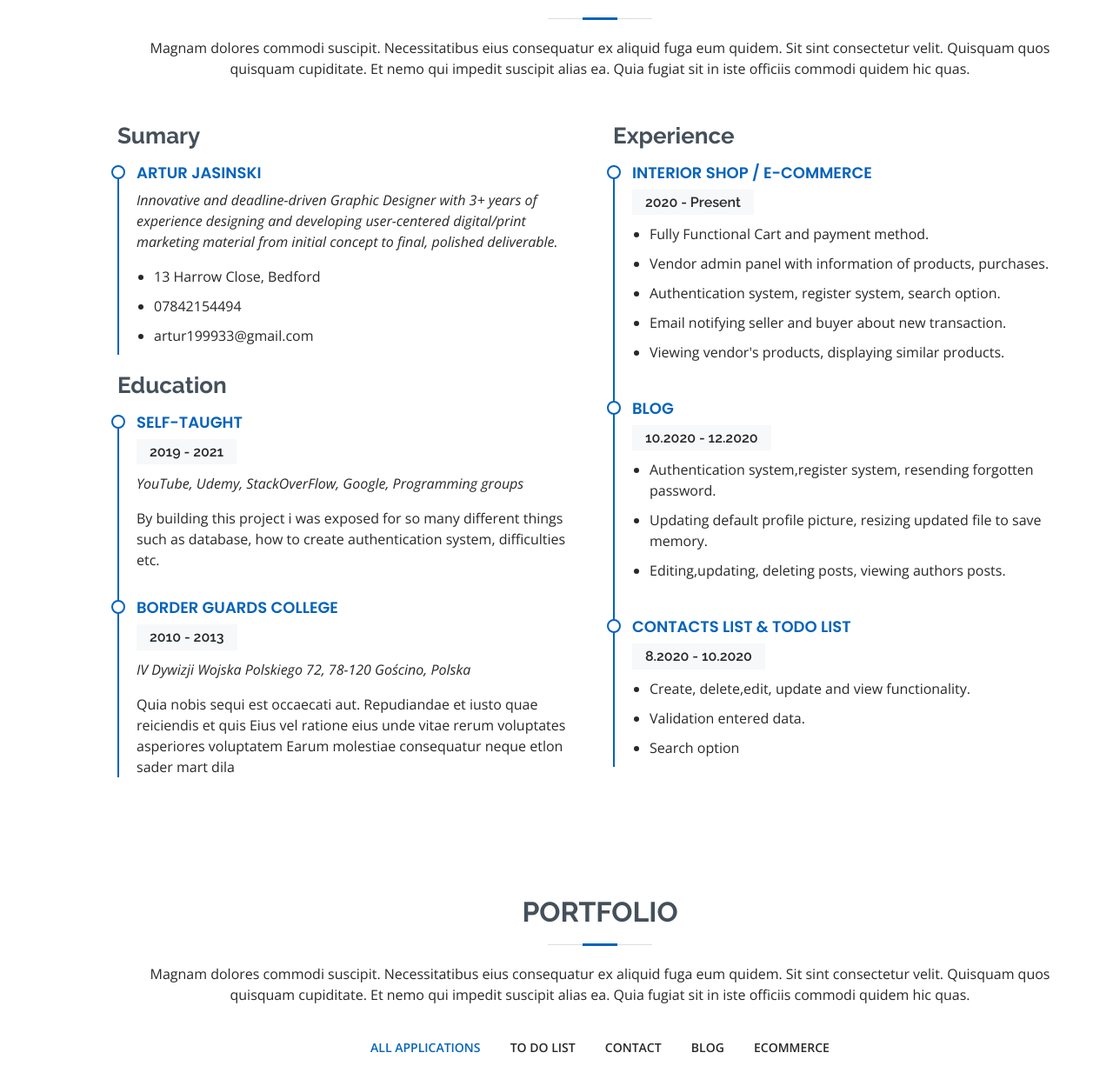
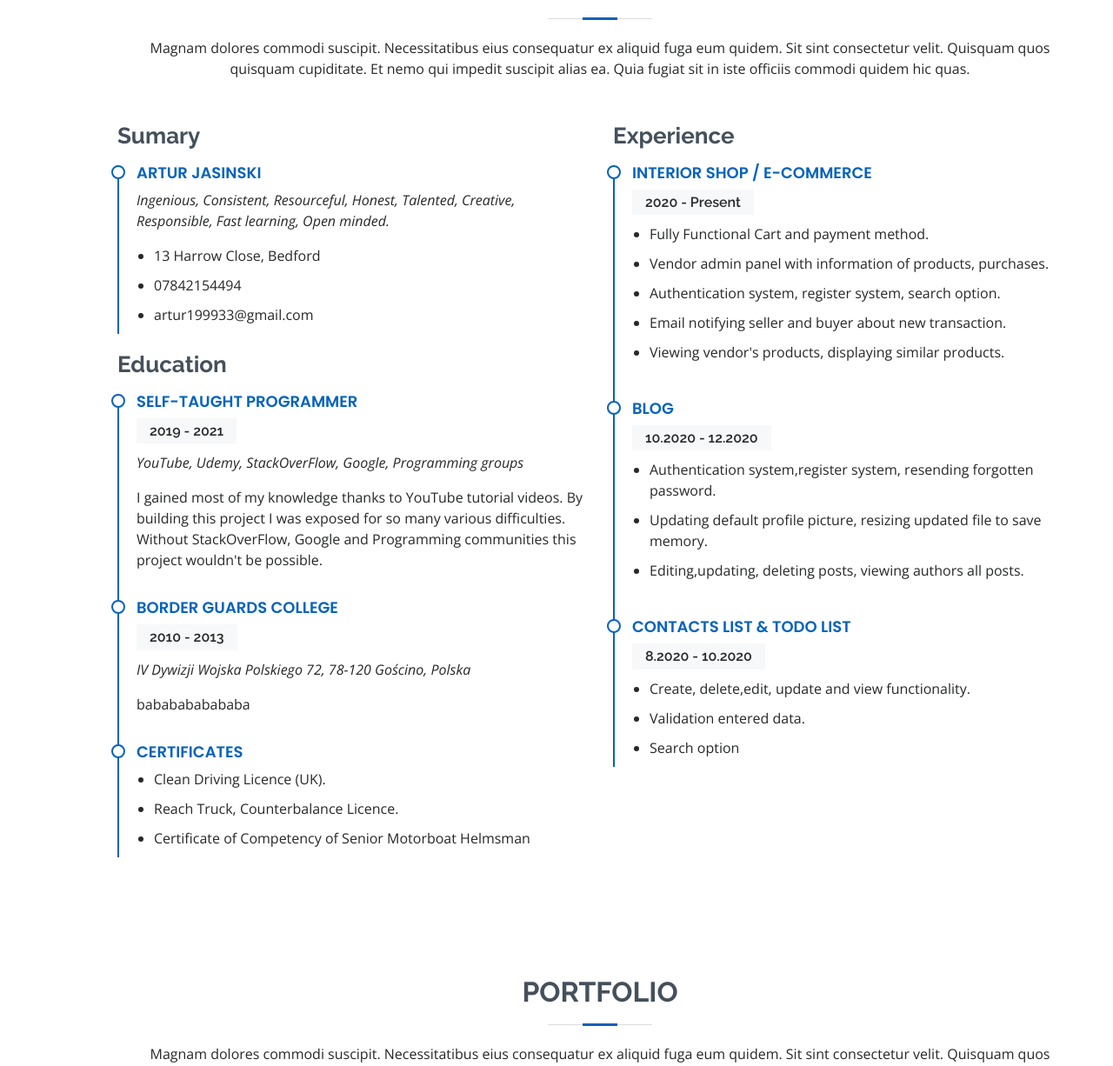
Before and after one commit to Wooodzu/portfolio2021, a Django app: page / in a window 1280 px wide. Shown: the part 2434-3660 px from the top of the page at 87% size. Run offline with Django 3.2, Linux system fonts and the light colour scheme; parts of the project's set-up code (start-up, migrations or seed data) failed here and were passed over; some libraries are stand-ins or nearby versions.

Commit message:
20th push

```diff
--- a/django_project/wwwapp/templates/wwwapp/home.html
+++ b/django_project/wwwapp/templates/wwwapp/home.html
@@ -246,7 +246,7 @@
             <h3 class="resume-title">Sumary</h3>
             <div class="resume-item pb-0">
               <h4>Artur Jasinski</h4>
-              <p><em>Innovative and deadline-driven Graphic Designer with 3+ years of experience designing and developing user-centered digital/print marketing material from initial concept to final, polished deliverable.</em></p>
+              <p><em>Ingenious, Consistent, Resourceful, Honest, Talented, Creative, Responsible, Fast learning, Open minded. </em></p>
               <ul>
                 <li>13 Harrow Close, Bedford</li>
                 <li>07842154494</li>
@@ -256,16 +256,24 @@
 
             <h3 class="resume-title">Education</h3>
             <div class="resume-item">
-              <h4>Self-taught </h4>
+              <h4>Self-Taught Programmer </h4>
               <h5>2019 - 2021</h5>
               <p><em>YouTube, Udemy, StackOverFlow, Google, Programming groups</em></p>
-              <p>By building this project i was exposed for so many different things such as database, how to create authentication system, difficulties etc. </p>
+              <p>I gained most of my knowledge thanks to YouTube tutorial videos. By building this project I was exposed for so many various difficulties. Without StackOverFlow, Google and Programming communities this project wouldn't be possible. </p>
             </div>
             <div class="resume-item">
               <h4>Border Guards College </h4>
               <h5>2010 - 2013</h5>
               <p><em>IV Dywizji Wojska Polskiego 72, 78-120 Gościno, Polska</em></p>
-              <p>Quia nobis sequi est occaecati aut. Repudiandae et iusto quae reiciendis et quis Eius vel ratione eius unde vitae rerum voluptates asperiores voluptatem Earum molestiae consequatur neque etlon sader mart dila</p>
+              <p>bababababababa</p>
+            </div>
+            <div class="resume-item">
+              <h4>Certificates </h4>
+              <ul>
+                <li>Clean Driving Licence (UK).</li>
+                <li>Reach Truck, Counterbalance Licence.</li>
+                <li>Certificate of Competency of Senior Motorboat Helmsman</li>
+              </ul>
             </div>
           </div>
           <div class="col-lg-6">
@@ -287,7 +295,7 @@
               <ul>
                 <li>Authentication system,register system, resending forgotten password.</li>
                 <li>Updating default profile picture, resizing updated file to save memory.</li>
-                <li>Editing,updating, deleting posts, viewing authors posts.</li>
+                <li>Editing,updating, deleting posts, viewing authors all posts.</li>
               </ul>
             </div>
             <div class="resume-item">
```
Also changed, not shown: django_project/db.sqlite3.
